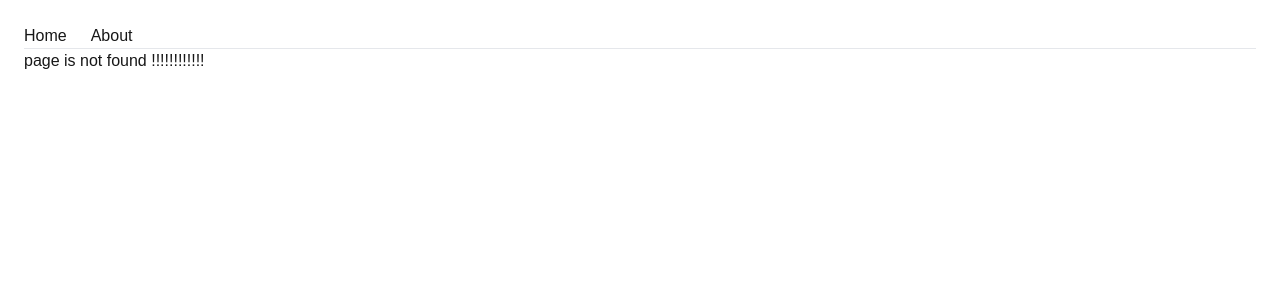
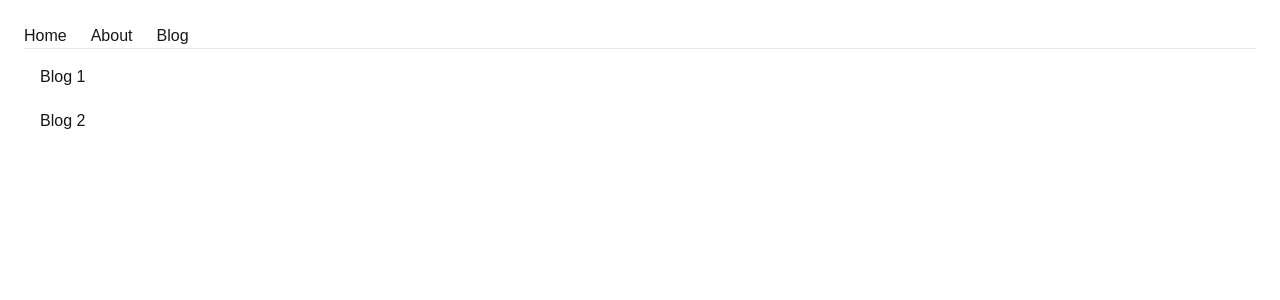
Before and after one commit to aminul-islam-sajid/next14-with-sumet, a Next.js app: page /blogs in a window 1280 px wide. Before the commit this address had no page. Shown: the top 300 px of the page. Built offline with nearby package versions, Linux system fonts and the light colour scheme.

Commit message:
dinamic routing

```diff
--- /dev/null
+++ b/app/blogs/[id]/page.js
@@ -0,0 +1,12 @@
+import React from 'react';
+
+const BlogPage = ({ params }) => {
+    const { id } = params;
+    return (
+        <div className='font-extrabold mt-6'>
+            The blog id is:$ {id}
+        </div>
+    );
+};
+
+export default BlogPage;
--- /dev/null
+++ b/app/blogs/page.js
@@ -0,0 +1,28 @@
+import Link from 'next/link';
+import React from 'react';
+
+const blogs = () => {
+    const Blogs = [{
+        id: 1,
+        title: "Blog 1",
+        description: "Blog 1 description"
+
+    }, {
+        id: 2,
+        title: "Blog 2",
+        description: "Blog 2 description"
+
+    }]
+    return (
+        <main className='m-4'>
+            <ul>
+                {Blogs.map(Blog =>
+                    <li className='mb-5' key={Blog.id}>
+                        <Link href={`/blogs/${Blog.id}`}> {Blog.title}</Link>
+                    </li>)}
+            </ul>
+        </main>
+    );
+};
+
+export default blogs;
--- a/app/layout.js
+++ b/app/layout.js
@@ -26,6 +26,7 @@ export default function RootLayout({ children }) {
           <ul className="flex gap-6">
             <li><Link href={'/'}>Home</Link></li>
             <li><Link href={'/about'}>About</Link></li>
+            <li><Link href={'/blogs'}>Blog</Link></li>
           </ul>
         </nav>
         <hr />
```
